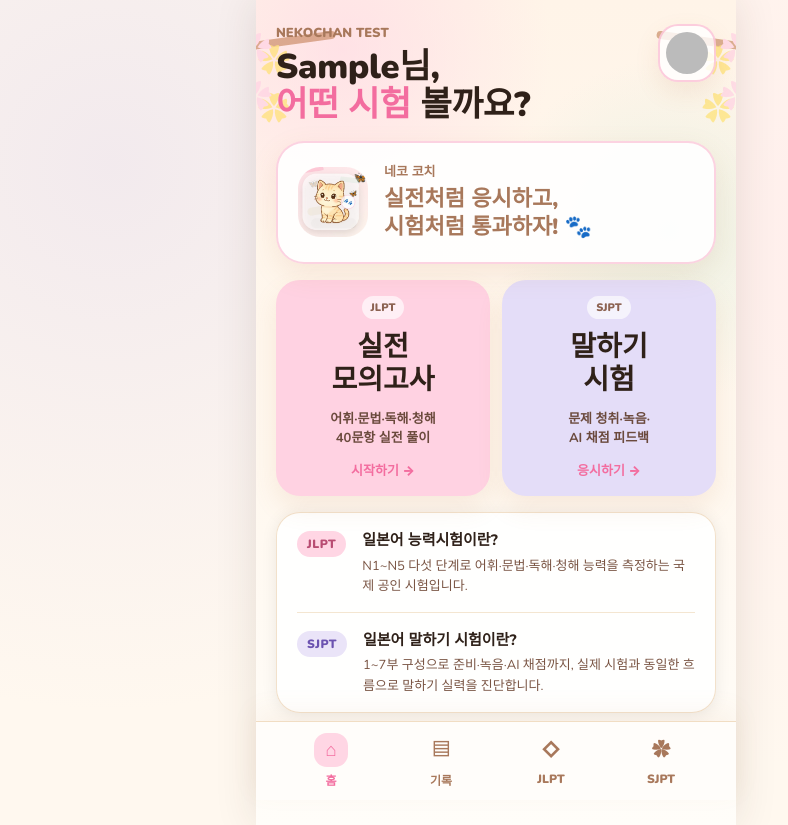
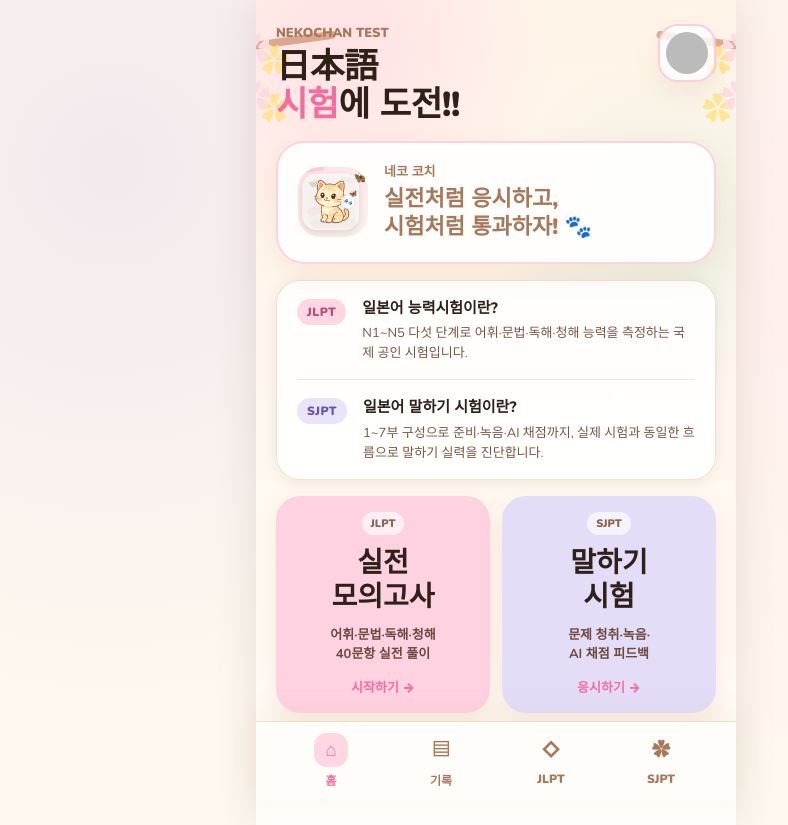
Before and after one commit to Taeyeong-yoon/GPT, a React (Vite) app: page / in a window 1280 px wide. Shown: the whole page, without its empty margins (144-932 px from the left). Built offline with nearby package versions, Linux system fonts and the light colour scheme; no server answers; the database is empty; sample sign-in values are in the browser's storage.

Commit message:
feat: 홈 레이아웃 개편 — 시험 소개↑/진입버튼↓ 순서 교체, 타이틀 '日本語 시험에 도전!!' 변경

```diff
--- a/src/pages/Home.jsx
+++ b/src/pages/Home.jsx
@@ -28,7 +28,7 @@ export default function Home() {
         <div>
           <p className="home-brandbar__eyebrow">NEKOCHAN TEST</p>
           <h1 className="home-brandbar__title">
-            {nickname}님,<br /><span>어떤 시험</span> 볼까요?
+            日本語<br /><span>시험</span>에 도전!!
           </h1>
         </div>
         <button className="home-profile" onClick={() => navigate('/profile')} aria-label="프로필">
@@ -65,24 +65,7 @@ export default function Home() {
         </button>
       )}
 
-      {/* 시험 진입 카드 — 네코짱 이미지 없이 텍스트 중심 */}
-      <div className="home__entries">
-        <button className="entry-card entry-card--jlpt" onClick={() => navigate('/jlpt')}>
-          <span className="entry-card__badge">JLPT</span>
-          <p className="entry-card__title">실전<br />모의고사</p>
-          <p className="entry-card__meta">어휘·문법·독해·청해<br />40문항 실전 풀이</p>
-          <span className="entry-card__arrow">시작하기 →</span>
-        </button>
-
-        <button className="entry-card entry-card--sjpt" onClick={() => navigate('/sjpt')}>
-          <span className="entry-card__badge">SJPT</span>
-          <p className="entry-card__title">말하기<br />시험</p>
-          <p className="entry-card__meta">문제 청취·녹음·<br />AI 채점 피드백</p>
-          <span className="entry-card__arrow">응시하기 →</span>
-        </button>
-      </div>
-
-      {/* 시험 소개 */}
+      {/* 시험 소개 — 진입 버튼 위로 */}
       <div className="home-exam-info">
         <div className="home-exam-info__item" onClick={() => navigate('/jlpt')}>
           <span className="home-exam-info__badge home-exam-info__badge--jlpt">JLPT</span>
@@ -99,6 +82,23 @@ export default function Home() {
             <p className="home-exam-info__desc">1~7부 구성으로 준비·녹음·AI 채점까지, 실제 시험과 동일한 흐름으로 말하기 실력을 진단합니다.</p>
           </div>
         </div>
+      </div>
+
+      {/* 시험 진입 카드 */}
+      <div className="home__entries">
+        <button className="entry-card entry-card--jlpt" onClick={() => navigate('/jlpt')}>
+          <span className="entry-card__badge">JLPT</span>
+          <p className="entry-card__title">실전<br />모의고사</p>
+          <p className="entry-card__meta">어휘·문법·독해·청해<br />40문항 실전 풀이</p>
+          <span className="entry-card__arrow">시작하기 →</span>
+        </button>
+
+        <button className="entry-card entry-card--sjpt" onClick={() => navigate('/sjpt')}>
+          <span className="entry-card__badge">SJPT</span>
+          <p className="entry-card__title">말하기<br />시험</p>
+          <p className="entry-card__meta">문제 청취·녹음·<br />AI 채점 피드백</p>
+          <span className="entry-card__arrow">응시하기 →</span>
+        </button>
       </div>
 
       {/* 하단 네비게이션 */}
```
